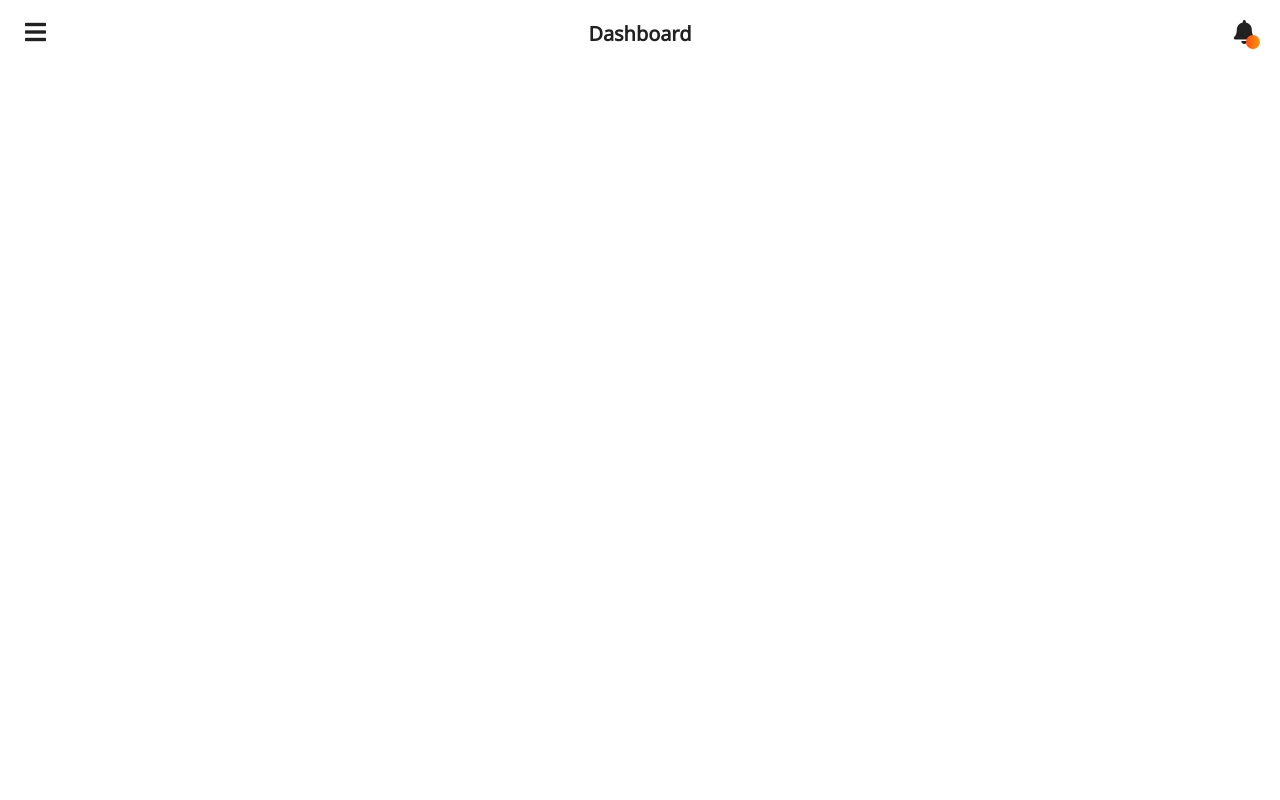
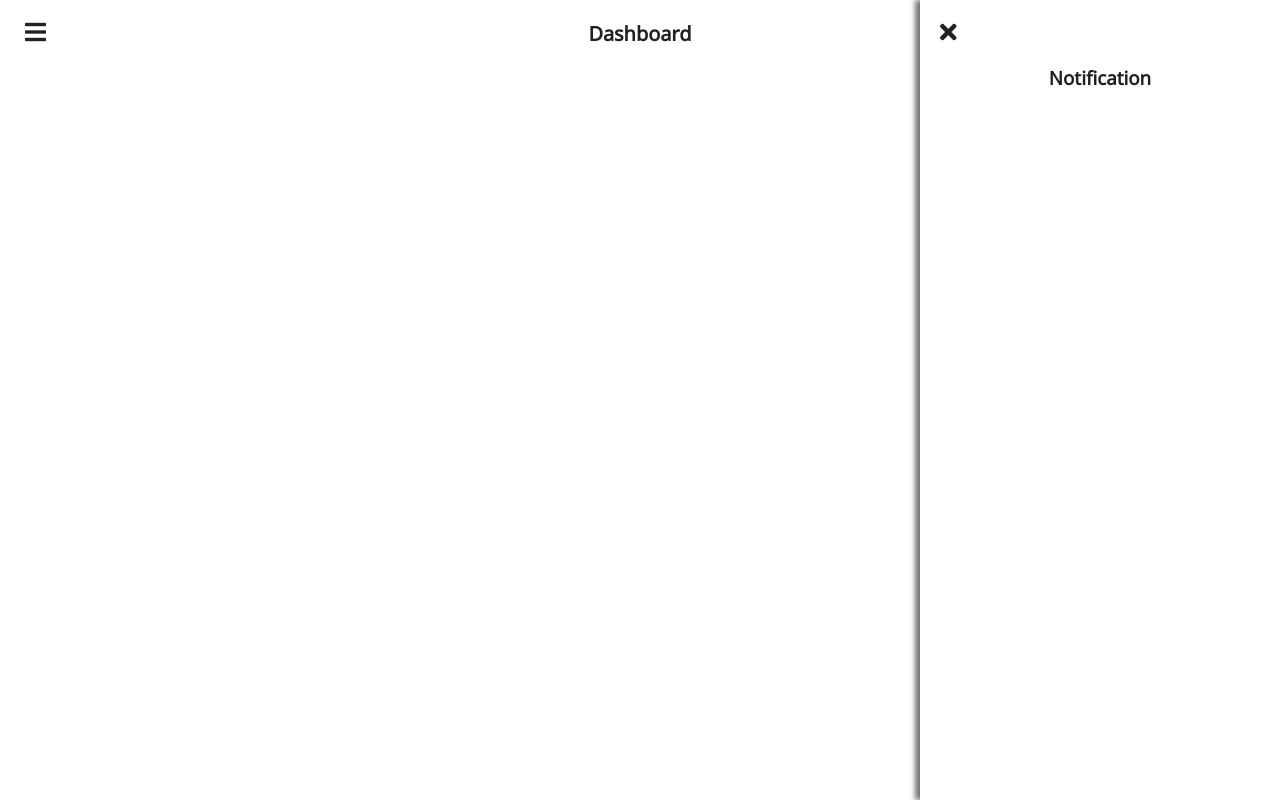
Before and after one commit to JohnVidal77/ToDo-AngularJS, a website: page app/index.html at #!/dashboard in a window 1280 px wide. Both pictures are taken after a click on the icon 1244 px from the left and 32 px from the top of the page. Drawn offline with nearby package versions, Linux system fonts and the light colour scheme; some packages are replaced by stand-ins of ours.

Commit message:
notification animation v0.5

```diff
--- a/app/components/navbar/navbar.components.js
+++ b/app/components/navbar/navbar.components.js
@@ -16,15 +16,25 @@
         console.log(window.__env);
 
         vm.onClick_ChangeRoute = () => serviceRoute.changeRoute(sessionStorage.getItem('last-state'));
-        vm.openNav = openNav;
+        vm.openSide = openSide;
+        vm.openNotification = openNotification;
         vm.closeSide = closeSide;
+        vm.closeNotification = closeNotification;
 
-        function openNav() {
+        function openSide() {
             document.getElementById("Sidenav").style.left = "0";
+        }
+
+        function openNotification() {
+            document.getElementById("Notification").style.right = "0";
         }
 
         function closeSide() {
             document.getElementById("Sidenav").style.left = "-100%";
         }
+
+        function closeNotification() {
+            document.getElementById("Notification").style.right = "-100%";
+        }
     }
 })();
--- a/app/components/navbar/navbar.html
+++ b/app/components/navbar/navbar.html
@@ -1,6 +1,6 @@
 <div id="Navbar">
     <div>
-        <i class="fas fa-bars" ng-click="vm.openNav()"></i>
+        <i class="fas fa-bars" ng-click="vm.openSide()"></i>
     </div>
 
     <div>
@@ -8,8 +8,22 @@
     </div>
 
     <div>
-        <i class="fas fa-bell"></i>
+        <i class="fas fa-bell" ng-click="vm.openNotification()"></i>
         <div></div>
+    </div>
+</div>
+
+<div id="Notification">
+    <div>
+        <i class="fas fa-times" ng-click="vm.closeNotification()"></i>
+    </div>
+
+    <div>
+        <h3>Notification</h3>
+    </div>
+
+    <div>
+
     </div>
 </div>
 
--- a/app/components/navbar/navbar.scss
+++ b/app/components/navbar/navbar.scss
@@ -125,6 +125,43 @@
   }
 }
 
+#Notification{
+  -moz-transition: .5s;
+  -webkit-transition: .5s;
+  transition: .5s;
+
+  position: fixed;
+  top: 0;
+  right: -100%;
+  width: 70%;
+  max-width: 320px;
+  padding: 0 20px;
+  height: 100%;
+  background-color: white;
+  box-shadow: -5px 0 5px $grey-color;
+
+  >div{
+    display: block;
+    text-align: center;
+    margin-bottom: 10px;
+    transition: 0.5s;
+
+    &:first-child{
+      text-align: left;
+      margin-top: 20px;
+    }
+  }
+
+  >div >i{
+    font-size: $medium;
+
+    &:hover{
+      opacity: 0.8;
+      cursor: pointer;
+    }
+  }
+}
+
 @media screen and (min-width: 768px) {
   #Navbar{
     font-size: $medium;
```
Also changed, not shown: app/components/navbar/navbar.css, 1 other file.
